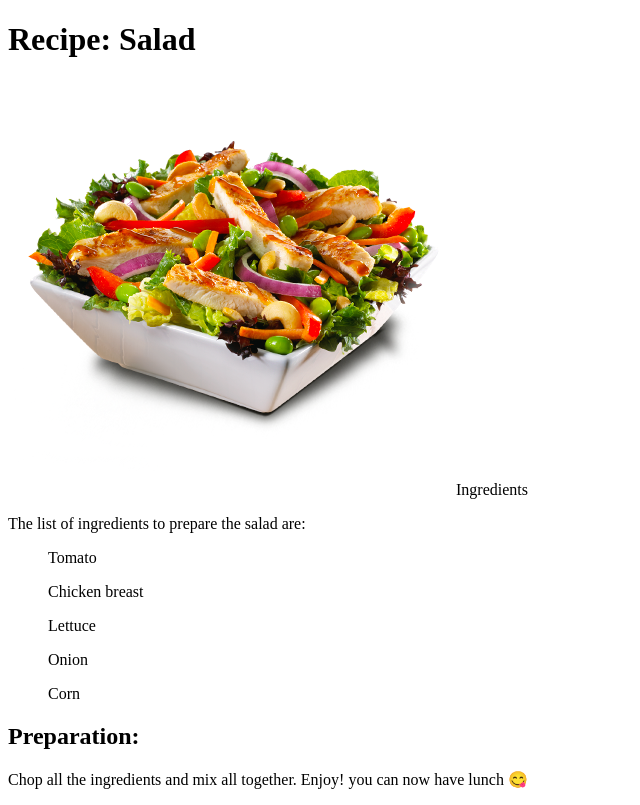
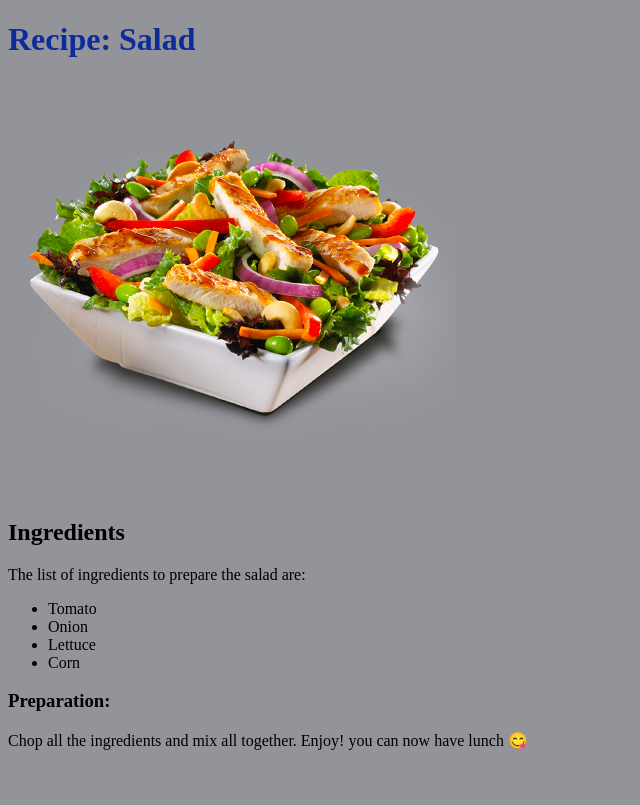
Before and after one commit to Cesarmend/aspirantes-mir-html-y-css, a plain HTML site: page index.html in a window 1280 px wide. Shown: the whole page, without its empty margins (0-640 px from the left). Drawn offline with Linux system fonts and the light colour scheme.

Commit message:
Agrega solucion final

```diff
--- a/estilos.css
+++ b/estilos.css
@@ -1,4 +1,8 @@
-#title {
+h1 {
 
-    color: #0099cc ;
+    color: #0d2c9a ;
 }
+
+body{
+    background-color: #93939a;
+}
--- a/index.html
+++ b/index.html
@@ -6,22 +6,22 @@
     <meta name="viewport" content="width=device-width, initial-scale=1.0">
     <title>My salad</title>
 
-    <link rel="styles" href="estilos.css">
+    <link rel="stylesheet" href="./estilos.css">
 </head>
+
 <body>
     <h1 id="title">Recipe: Salad</h1>
-    <img src="salad.png" alt="Ensalada Cesar>"
-
-        <h2>Ingredients</h2>
+    <img src="salad.png">
+    <h2>Ingredients</h2>
         <p>The list of ingredients to prepare the salad are:</p>
-            <ul>Tomato</ul>
-            <ul>Chicken breast</ul>
-            <ul>Lettuce</ul>
-            <ul>Onion</ul>
-            <ul>Corn</ul>
-
-        <h2>Preparation:</h2>
-        <p>Chop all the ingredients and mix all together.
+        <ul>
+            <li>Tomato</li>
+            <li>Onion</li>
+            <li>Lettuce</li>
+            <li>Corn</li>
+        </ul>
+    <h3>Preparation:</h3>
+    <p>Chop all the ingredients and mix all together.
 
             Enjoy! you can now have lunch 😋
 
```
